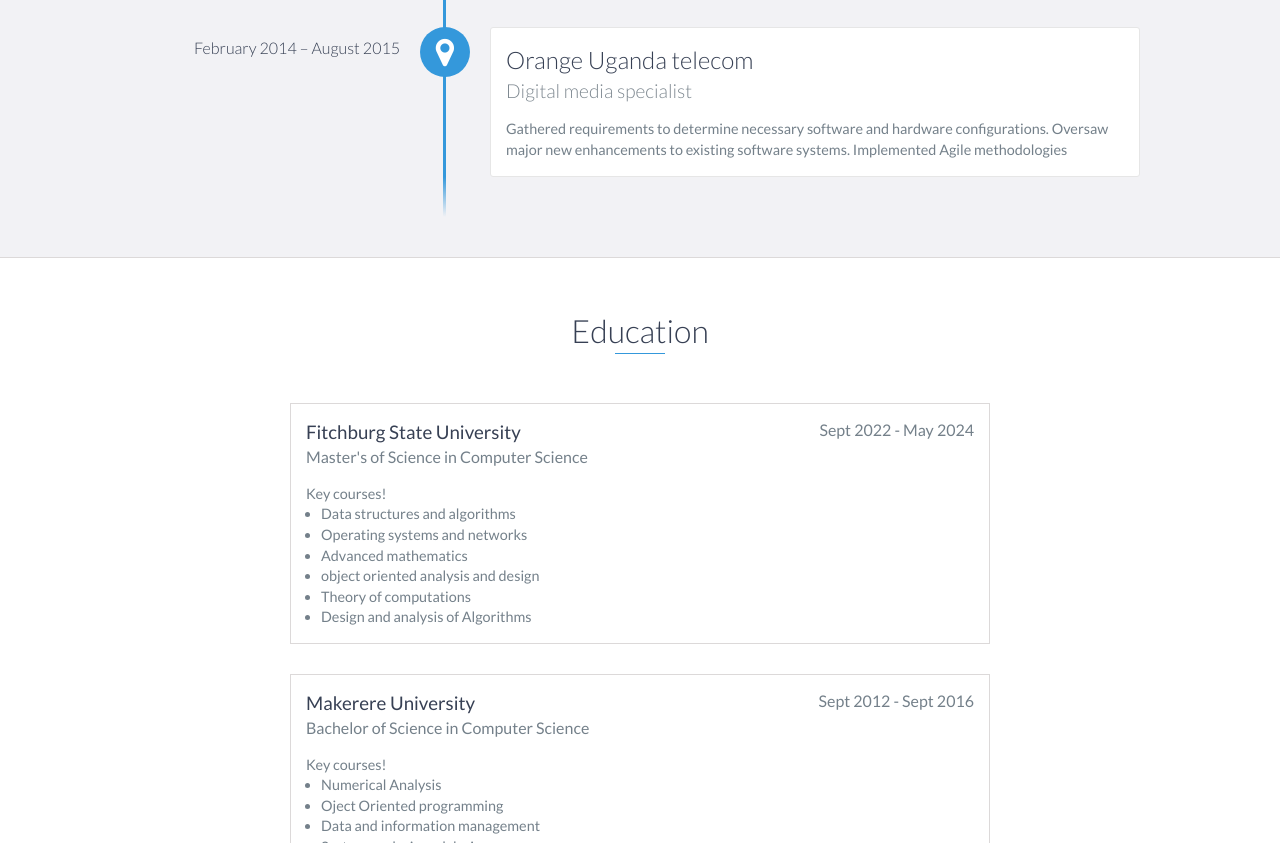
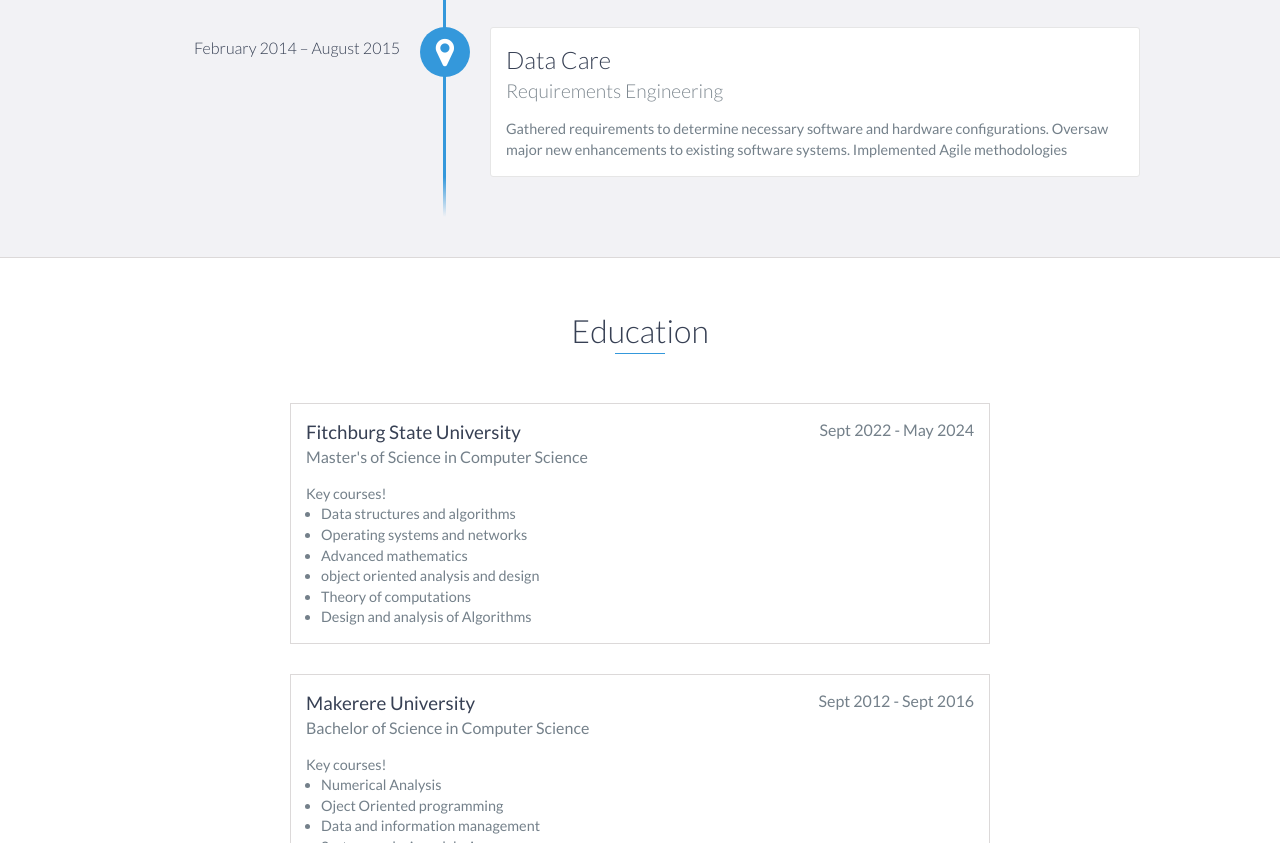
Before and after one commit to MaryNankya/MyPortifolio, a website: page index.html in a window 1280 px wide. Shown: the part 2297-3140 px from the top of the page. Drawn offline with nearby package versions, Linux system fonts and the light colour scheme.

Commit message:
added employer

```diff
--- a/index.html
+++ b/index.html
@@ -145,8 +145,8 @@
                 </p>
             </div>
             <div data-date="February 2014 – August 2015">
-                <h3>Orange Uganda telecom</h3>
-                <h4>Digital media specialist</h4>
+                <h3>Data Care</h3>
+                <h4>Requirements Engineering</h4>
                 <p>
                     Gathered requirements to determine necessary software and hardware configurations.
                     Oversaw major new enhancements to existing software systems.
```
